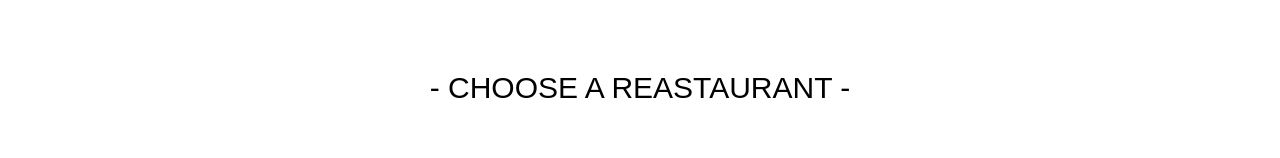
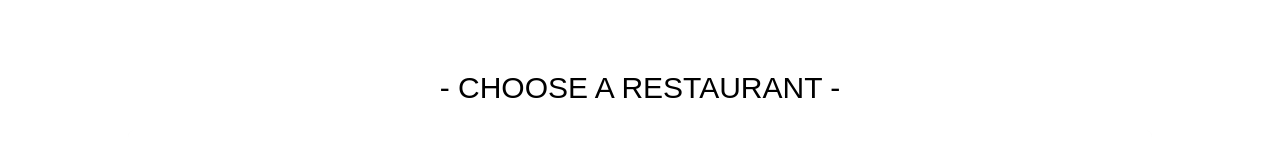
Before and after one commit to ElsIfElse/restaurantLandingPage, a React (Vite) app: page / in a window 1280 px wide. Shown: the part 198-356 px from the top of the page. Built offline with nearby package versions, Linux system fonts and the light colour scheme; a web font is replaced by a local one.

Commit message:
fixed typo on first small header

```diff
--- a/src/LandingPage.tsx
+++ b/src/LandingPage.tsx
@@ -15,7 +15,7 @@ const LandingPage = () => {
         <div className="max-w-screen w-screen h-screen flex flex-col items-center py-5">
             <Hero/>
             <Navbar/>
-            <SmallHero text={'- Choose a reastaurant -'}/>
+            <SmallHero text={'- Choose a restaurant -'}/>
             <RestaurantsSection/>
             <Introduction/>
             <Menu/>
```
